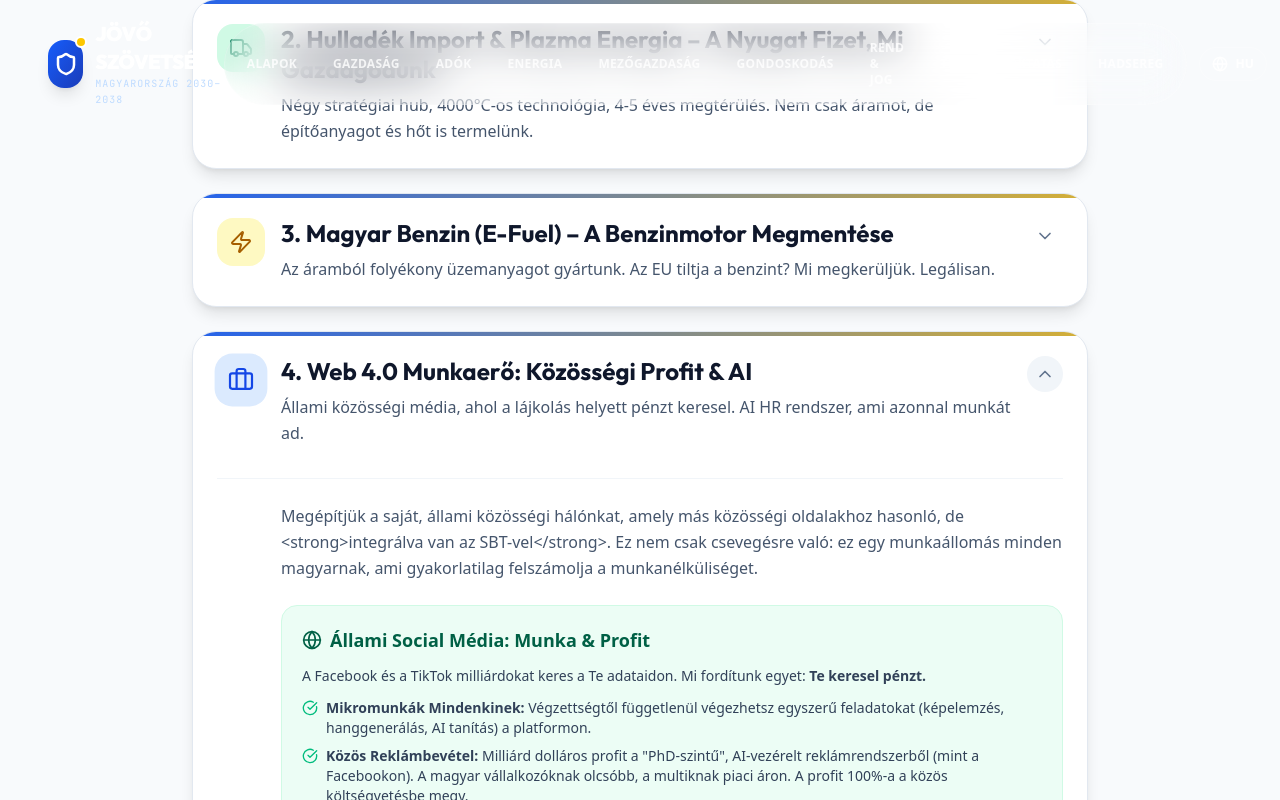
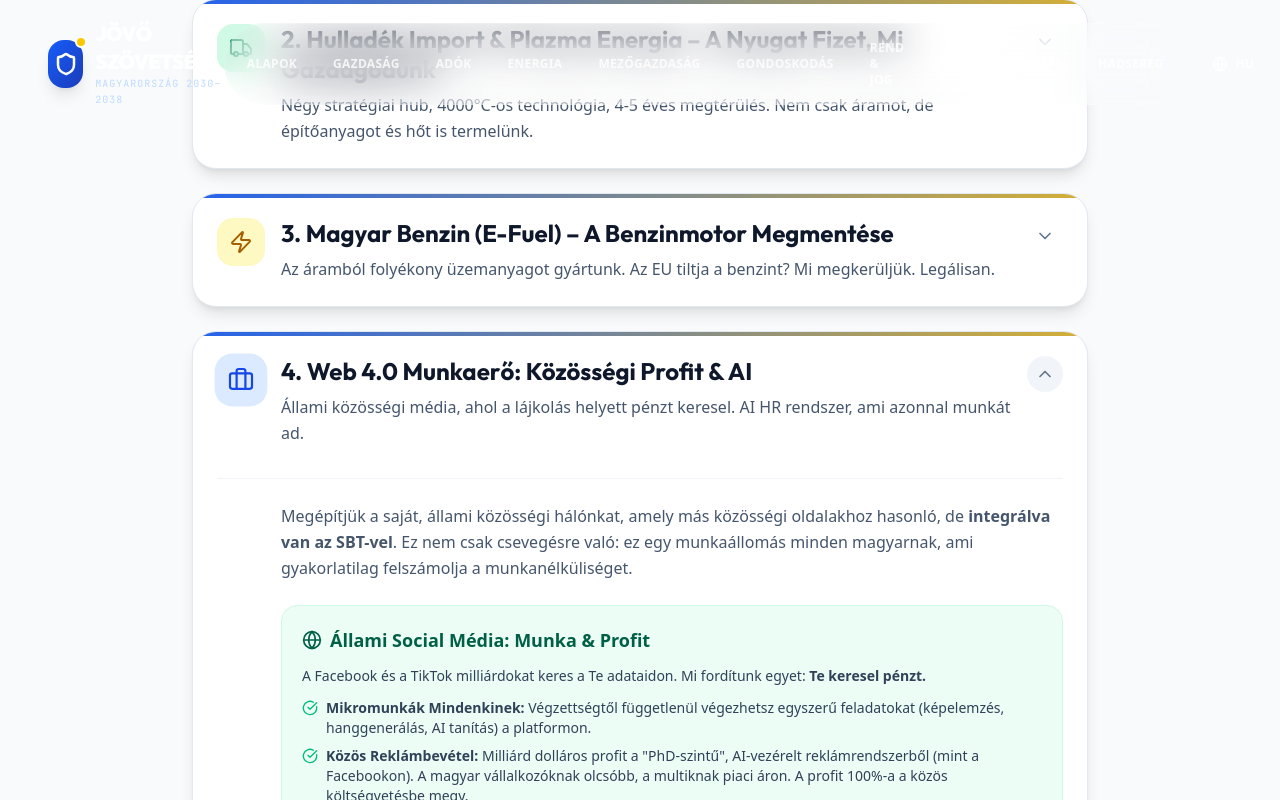
Before and after one commit to dailyatti/jovoszovetseg2030, a React (Vite) app: page / in a window 1280 px wide. Both pictures are taken after a click on the button 640 px from the left and 3332 px from the top of the page. Shown: the part 2932-3732 px from the top of the page. Built offline with nearby package versions, Linux system fonts and the light colour scheme.

Commit message:
Fix HTML tag rendering in EconomySection

```diff
--- a/src/components/EconomySection.jsx
+++ b/src/components/EconomySection.jsx
@@ -189,9 +189,7 @@ export default function EconomySection() {
                     onToggle={() => toggleAccordion('eco-3')}
                 >
                     <div className="space-y-6">
-                        <p className="text-slate-600 leading-relaxed">
-                            {t('economy.points.web4_workforce.p1')}
-                        </p>
+                        <p className="text-slate-600 leading-relaxed" dangerouslySetInnerHTML={{ __html: t('economy.points.web4_workforce.p1') }} />
 
                         <div className="bg-emerald-50 p-5 rounded-xl border border-emerald-100">
                             <h5 className="font-bold text-emerald-800 mb-3 text-lg flex items-center gap-2"><Globe size={20} /> {t('economy.points.web4_workforce.box1.title')}</h5>
```
